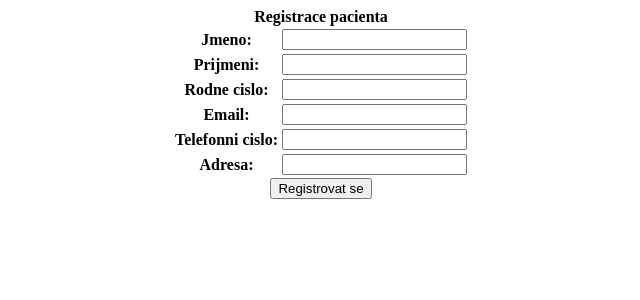
After one commit to bumbac/testovani_koronaviru, a Django app: page /register in a window 1280 px wide. The commit adds this page. Shown: the top 300 px of the page, without its empty margins (319-959 px from the left). Run offline with Django 3.2, Linux system fonts and the light colour scheme.

Commit message:
Initiate forms

```diff
--- a/app/app/urls.py
+++ b/app/app/urls.py
@@ -16,8 +16,10 @@ Including another URLconf
 from django.contrib import admin
 from django.urls import path, include
 from corona.presentation_layer.views.index_view import IndexView
+from corona.presentation_layer.views.register_patient_view import RegisterPatientView
 
 urlpatterns = [
-    path('', IndexView.as_view(), name='index'), # include('corona.urls')
+    path('', IndexView.as_view(), name='index'),  # include('corona.urls')
+    path('register', RegisterPatientView.as_view(), name='register'),
     path('admin/', admin.site.urls)
 ]
--- /dev/null
+++ b/app/corona/forms.py
@@ -0,0 +1,9 @@
+from django import forms
+
+class PatientRegisterForm(forms.Form):
+    name = forms.CharField(label='Jmeno', required=True)
+    surname = forms.CharField(label='Prijmeni', required=True)
+    birthid = forms.IntegerField(label='Rodne cislo', required=True)
+    email = forms.CharField(label='Email', required=True)
+    phone = forms.CharField(label='Telefonni cislo', required=True)
+    address = forms.CharField(label='Adresa', required=True)
--- a/app/corona/models.py
+++ b/app/corona/models.py
@@ -4,7 +4,7 @@ from django.db import models
 class Patient(models.Model):
     name = models.TextField()
     surname = models.TextField()
-    birthid = models.IntegerField()
+    birthid = models.CharField(max_length=15)
     email = models.TextField()
     phone = models.TextField()
     address = models.TextField()
@@ -50,10 +50,12 @@ class CovidTest(models.Model):
 
 
 class CovidPass(models.Model):
-    testresult = [
+    TEST_RESULTS = [
         ('POS', 'Positive'),
         ('NEG', 'Negative')
     ]
+    testresult = models.CharField(max_length=3, choices=TEST_RESULTS, blank=True)
+    testdate = models.DateField(blank=True, null=True)
     patient = models.ForeignKey(Patient, on_delete=models.CASCADE)
     hygienicstation = models.ForeignKey(HygienicStation, on_delete=models.CASCADE, null=True, blank=True)
     covidtest = models.ForeignKey(CovidTest, on_delete=models.CASCADE, null=True, blank=True)
--- /dev/null
+++ b/app/corona/presentation_layer/templates/corona/register_patient.html
@@ -0,0 +1,17 @@
+<!DOCTYPE html>
+<html lang="en">
+<head>
+    <meta charset="UTF-8">
+    <title>Registrace pacienta</title>
+</head>
+<body>
+<center>
+    <b>Registrace pacienta</b>
+    <form method="POST">
+        {% csrf_token %}
+        <table class="form">{{ form }}</table>
+        <input type="submit" value="Registrovat se" class="button">
+    </form>
+</center>
+</body>
+</html>
--- /dev/null
+++ b/app/corona/presentation_layer/views/register_patient_view.py
@@ -0,0 +1,8 @@
+from django.shortcuts import render
+from django.views import View
+
+from corona.forms import PatientRegisterForm
+
+class RegisterPatientView(View):
+    def get(self, request):
+        return render(request, 'corona/register_patient.html', dict(form=PatientRegisterForm()))
```
Also changed, not shown: app/corona/presentation_layer/templates/corona/index.html (+14 -2 lines), app/corona/migrations/0003_auto_20201121_1827.py (added), app/corona/migrations/0004_auto_20201121_1829.py (added), app/corona/presentation_layer/views/index_view.py (line endings or trailing spaces), app/db.sqlite3.
